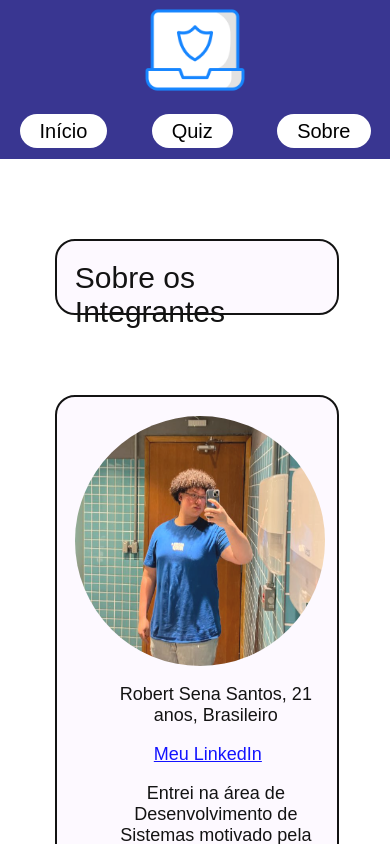
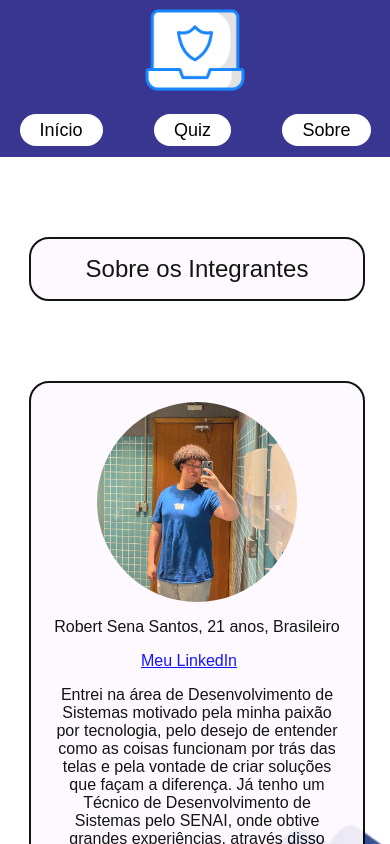
Before and after one commit to Robert-025/Pex-UniDrummond-5, a React (Create React App) app: page /About in a window 390 px wide. Shown: the top 844 px of the page. Built offline with nearby package versions, Linux system fonts and the light colour scheme.

Commit message:
Ajustes na page sobre

```diff
--- a/src/styles/App.css
+++ b/src/styles/App.css
@@ -155,7 +155,7 @@ footer {
 
 .conteudo-titulo {
   width: 100%;
-  height: 4.5rem;
+  height: auto;
   background-color: #fdf9ff;
   border-radius: 1.25rem;
   border-color: #000;
@@ -433,6 +433,10 @@ label {
     align-items: center;
   }
 
+  .titulo {
+    text-align: center;
+  }
+
   .frases-sobre {
     width: 87%;
     height: auto;
@@ -441,4 +445,36 @@ label {
     justify-items: center;
     text-align: center;
   }
+
+  .info-pessoal {
+    padding-left: 0;
+  }
 }
+
+@media (max-width: 510px) {
+
+  .content {
+    width: 85%;
+  }
+
+  .titulo h1 {
+    font-size: 24px;
+  }
+
+  .links-cabecalho a {
+    font-size: 18px;
+  }
+
+  .direitos {
+    font-size: 16px;
+  }
+
+  .frases-sobre img {
+    width: 200px;
+    height: 200px;
+  }
+
+  .info-pessoal {
+    font-size: 16px;
+  }
+}
```
